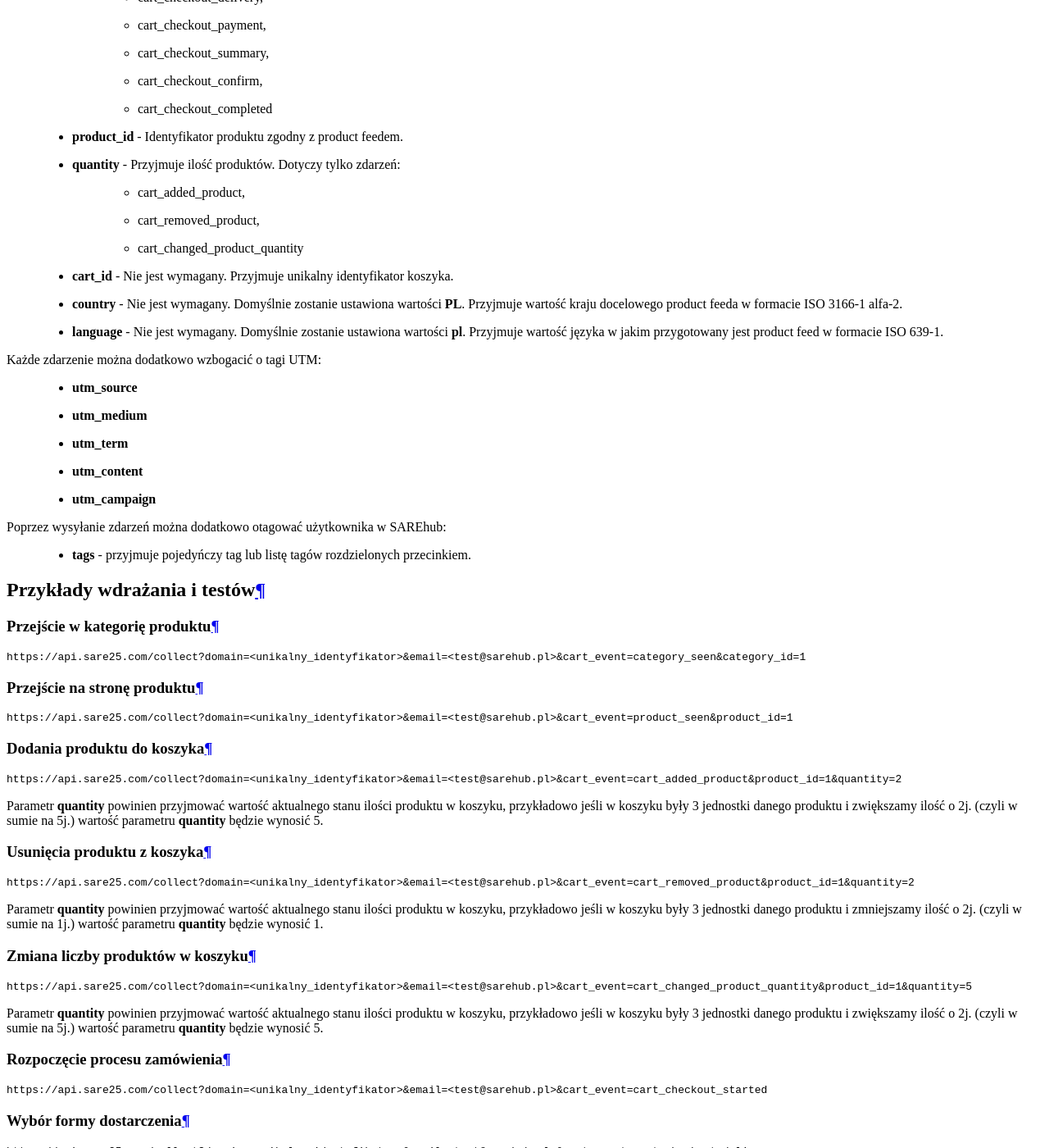
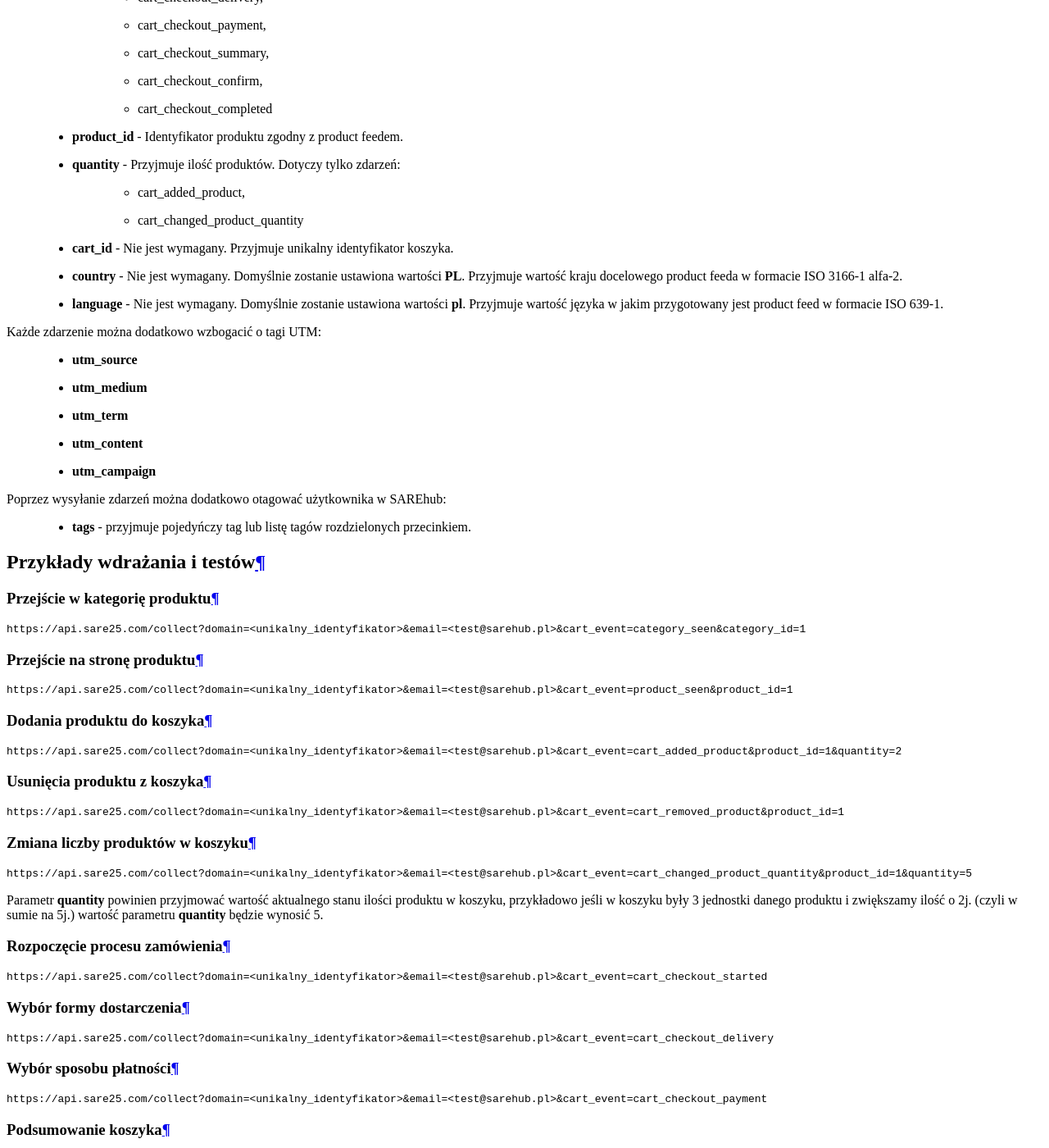
Before and after one commit to SAREhub/sareweb_docs, a Sphinx documentation site: the page built from docs/pixel.rst, in a window 1280 px wide and 1400 px high, scrolled down 1395 px. Shown: the whole window at 82% size. Built offline with Sphinx 7.4.7 and the Read the Docs theme 2.0.0, drawn with Linux system fonts in a browser that asks for light colours; comment, search, counter and statistics services are not loaded.

Commit message:
quantity fix

```diff
--- a/docs/pixel.rst
+++ b/docs/pixel.rst
@@ -33,7 +33,6 @@ Podczas wysyłania zdarzeń będziemy mieli do czynienia z ustawieniem parametr
     - **product_id** - Identyfikator produktu zgodny z product feedem.
     - **quantity** - Przyjmuje ilość produktów. Dotyczy tylko zdarzeń:
         - cart_added_product,
-        - cart_removed_product,
         - cart_changed_product_quantity
     - **cart_id** - Nie jest wymagany. Przyjmuje unikalny identyfikator koszyka.
     - **country** - Nie jest wymagany. Domyślnie zostanie ustawiona wartości **PL**. Przyjmuje wartość kraju docelowego product feeda w formacie ISO 3166-1 alfa-2.
@@ -81,17 +80,13 @@ Dodania produktu do koszyka
 
    https://api.sare25.com/collect?domain=<unikalny_identyfikator>&email=<test@sarehub.pl>&cart_event=cart_added_product&product_id=1&quantity=2
 
-Parametr **quantity** powinien przyjmować wartość aktualnego stanu ilości produktu w koszyku, przykładowo jeśli w koszyku były 3 jednostki danego produktu i zwiększamy ilość o 2j. (czyli w sumie na 5j.) wartość parametru **quantity** będzie wynosić 5.
-
 
 Usunięcia produktu z koszyka
 ---------------------------------------
 
 .. code-block:: javascript
 
-   https://api.sare25.com/collect?domain=<unikalny_identyfikator>&email=<test@sarehub.pl>&cart_event=cart_removed_product&product_id=1&quantity=2
-
-Parametr **quantity** powinien przyjmować wartość aktualnego stanu ilości produktu w koszyku, przykładowo jeśli w koszyku były 3 jednostki danego produktu i zmniejszamy ilość o 2j. (czyli w sumie na 1j.) wartość parametru **quantity** będzie wynosić 1.
+   https://api.sare25.com/collect?domain=<unikalny_identyfikator>&email=<test@sarehub.pl>&cart_event=cart_removed_product&product_id=1
 
 
 Zmiana liczby produktów w koszyku
@@ -153,7 +148,6 @@ Finalizacja zakupu
 
 
 
-
 Przykłady wywolania
 ---------------------------------------
 
```
